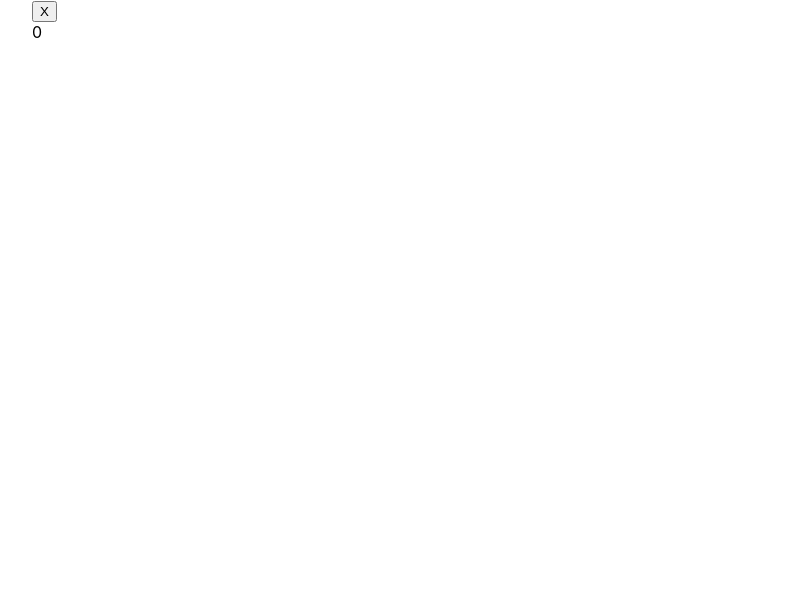
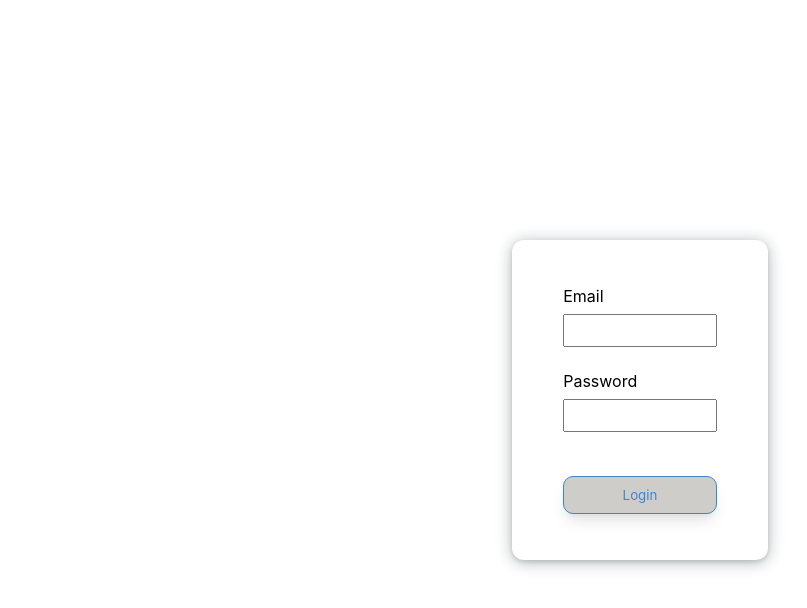
Before and after one commit to Orelavant/Bi-Connect, a Next.js app in the folder bi-connect/: page / in a window 1280 px wide. Shown: the top 608 px of the page, without its empty margins (0-807 px from the left). Built offline with nearby package versions, Linux system fonts and the light colour scheme.

Commit message:
Added Login Page

```diff
--- a/bi-connect/package.json
+++ b/bi-connect/package.json
@@ -16,6 +16,7 @@
     "next": "12.1.3",
     "react": "17.0",
     "react-dom": "17.0",
+    "react-query": "^3.34.19",
     "sass": "^1.49.10"
   },
   "devDependencies": {
--- a/bi-connect/pages/_app.tsx
+++ b/bi-connect/pages/_app.tsx
@@ -1,8 +1,15 @@
 import '../styles/globals.css'
 import type { AppProps } from 'next/app'
+import { QueryClient, QueryClientProvider } from 'react-query'
 
 function MyApp({ Component, pageProps }: AppProps) {
-  return <Component {...pageProps} />
+
+  const queryClient = new QueryClient();
+  return (
+    <QueryClientProvider client={queryClient}>
+      <Component {...pageProps} />
+    </QueryClientProvider>
+  )
 }
 
 export default MyApp
--- a/bi-connect/pages/index.tsx
+++ b/bi-connect/pages/index.tsx
@@ -1,28 +1,52 @@
 import type { NextPage } from "next";
 import Head from "next/head";
 import Image from "next/image";
-import { useState } from "react";
-import styles from "../styles/Home.module.css";
+import React, { useState } from "react";
+import styles from "../styles/Home.module.scss";
 
 const Home: NextPage = () => {
-	const [count, setCount] = useState(0);
+	const [email, setEmail] = useState("");
+	const [password, setPassword] = useState("");
 
-	function foo() {
-		setCount((c) => c + 1);
+	const handleEmailInputOnChange = (e:React.ChangeEvent<HTMLInputElement>) => {
+		let input: string = e.target.value;
+		setEmail(input);
+	}
+
+	const handlePasswordInputOnChange = (e:React.ChangeEvent<HTMLInputElement>) => {
+		let input: string = e.target.value;
+		setPassword(input);
+	}
+
+	const handleSubmit = (e:React.MouseEvent<HTMLButtonElement>) => {
+		console.log(email);
+		console.log(password);
+		//TODO
+		//API call
 	}
 
 	return (
 		<div className={styles.container}>
 			<Head>
-				<title>Create Next App</title>
+				<title>Bi-Connect</title>
 				<meta name="description" content="Generated by create next app" />
 				<link rel="icon" href="/favicon.ico" />
 			</Head>
+			<div className={styles.card}>
+					<div className={styles.email}>
+						<label htmlFor="email">Email</label>
+						<input onChange={handleEmailInputOnChange} id="email"/>
+					</div>
+					<div className={styles.password}>
+						<label htmlFor="password">Password</label>
+						<input onChange = {handlePasswordInputOnChange} id="password" type="password"/>
+					</div>
 
-			<div className="main">
-				<button onClick={foo}>X</button>
-				<div>{count}</div>
+				<button onClick={handleSubmit} className={styles["login-button"]}>Login</button>
+			{/* <div className={styles["button-container"]}>
+			</div> */}
 			</div>
+
 		</div>
 	);
 };
--- a/bi-connect/styles/Home.module.css
+++ /dev/null
@@ -1,116 +0,0 @@
-.container {
-  padding: 0 2rem;
-}
-
-.main {
-  min-height: 100vh;
-  padding: 4rem 0;
-  flex: 1;
-  display: flex;
-  flex-direction: column;
-  justify-content: center;
-  align-items: center;
-}
-
-.footer {
-  display: flex;
-  flex: 1;
-  padding: 2rem 0;
-  border-top: 1px solid #eaeaea;
-  justify-content: center;
-  align-items: center;
-}
-
-.footer a {
-  display: flex;
-  justify-content: center;
-  align-items: center;
-  flex-grow: 1;
-}
-
-.title a {
-  color: #0070f3;
-  text-decoration: none;
-}
-
-.title a:hover,
-.title a:focus,
-.title a:active {
-  text-decoration: underline;
-}
-
-.title {
-  margin: 0;
-  line-height: 1.15;
-  font-size: 4rem;
-}
-
-.title,
-.description {
-  text-align: center;
-}
-
-.description {
-  margin: 4rem 0;
-  line-height: 1.5;
-  font-size: 1.5rem;
-}
-
-.code {
-  background: #fafafa;
-  border-radius: 5px;
-  padding: 0.75rem;
-  font-size: 1.1rem;
-  font-family: Menlo, Monaco, Lucida Console, Liberation Mono, DejaVu Sans Mono,
-    Bitstream Vera Sans Mono, Courier New, monospace;
-}
-
-.grid {
-  display: flex;
-  align-items: center;
-  justify-content: center;
-  flex-wrap: wrap;
-  max-width: 800px;
-}
-
-.card {
-  margin: 1rem;
-  padding: 1.5rem;
-  text-align: left;
-  color: inherit;
-  text-decoration: none;
-  border: 1px solid #eaeaea;
-  border-radius: 10px;
-  transition: color 0.15s ease, border-color 0.15s ease;
-  max-width: 300px;
-}
-
-.card:hover,
-.card:focus,
-.card:active {
-  color: #0070f3;
-  border-color: #0070f3;
-}
-
-.card h2 {
-  margin: 0 0 1rem 0;
-  font-size: 1.5rem;
-}
-
-.card p {
-  margin: 0;
-  font-size: 1.25rem;
-  line-height: 1.5;
-}
-
-.logo {
-  height: 1em;
-  margin-left: 0.5rem;
-}
-
-@media (max-width: 600px) {
-  .grid {
-    width: 100%;
-    flex-direction: column;
-  }
-}
--- /dev/null
+++ b/bi-connect/styles/Home.module.scss
@@ -0,0 +1,59 @@
+.login-container {
+  display: flex;
+  flex-direction: column;
+  justify-content: center;
+  align-items: center;
+  border: 1px solid;
+}
+
+.email, .password {
+  label, input {
+    display: block;
+    width: 100%;
+  }
+  input {
+    padding: .5em;
+  }
+  label {
+    margin-bottom: .5em;
+  }
+}
+
+.login-button {
+  $background-color: #cfcdca;
+  $text-color: #4383cc;
+  cursor: pointer;
+  color: $text-color;
+  margin-top: 1.5em;
+  padding: .75em .5em;
+  background-color: $background-color;
+  border: 1px solid $text-color;
+  border-radius: .75em;
+  box-shadow: rgba(0, 0, 0, 0.1) 0px 10px 15px -3px, rgba(0, 0, 0, 0.05) 0px 4px 6px -2px;
+  &:hover {
+    background-color: $text-color;
+    color: #cfcdca;
+  }
+}
+
+.card {
+  height: 40%;
+  width: 20%;
+  border-radius: .75em;
+  box-shadow: rgba(14, 30, 37, 0.12) 0px 2px 4px 0px, rgba(14, 30, 37, 0.32) 0px 2px 16px 0px;
+  position: absolute;
+  left:50%;
+  top:50%;
+  transform: translate(-50%,-50%);
+  padding: 2em;
+  display: flex;
+  flex-direction: column;
+  justify-content: center;
+  align-items: center;
+  & > :not(:last-child) {
+    margin-bottom: 1.5em;
+  }
+  & > * {
+    width: 80%;
+  }
+}
--- a/bi-connect/styles/globals.css
+++ b/bi-connect/styles/globals.css
@@ -13,4 +13,5 @@ a {
 
 * {
   box-sizing: border-box;
+  font-family: BlinkMacSystemFont;
 }
```
Also changed, not shown: 2 other files (tests, documents, lock files or other folders).
